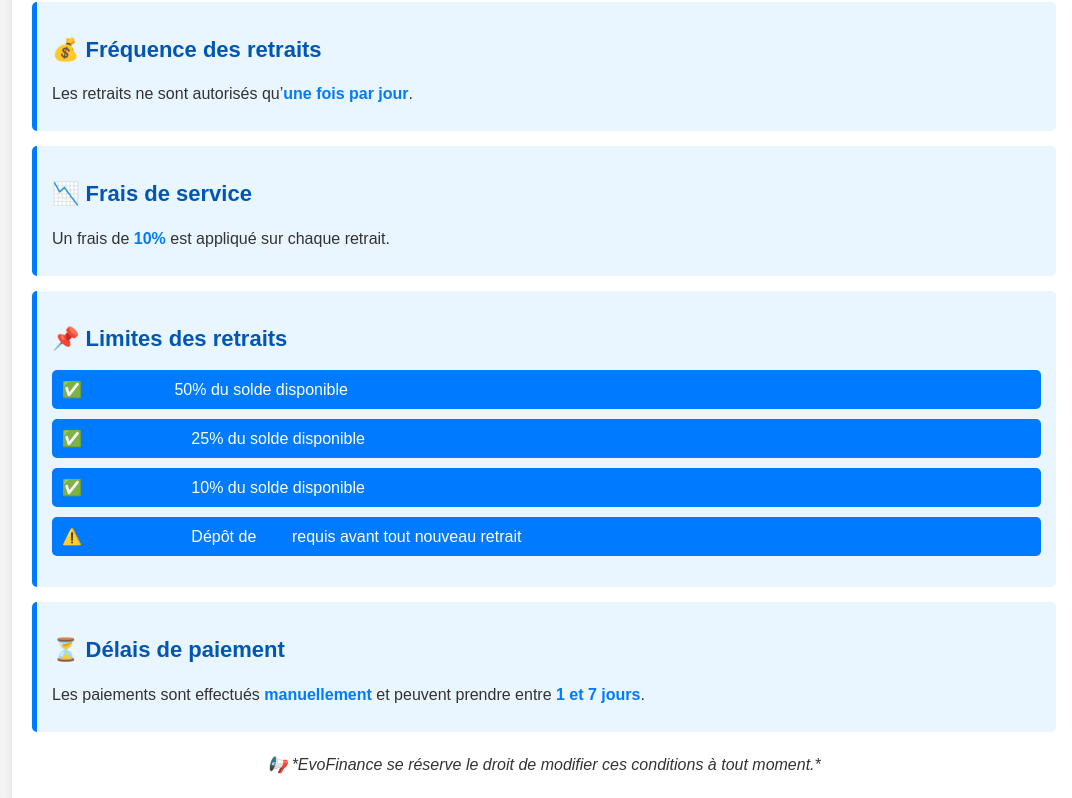
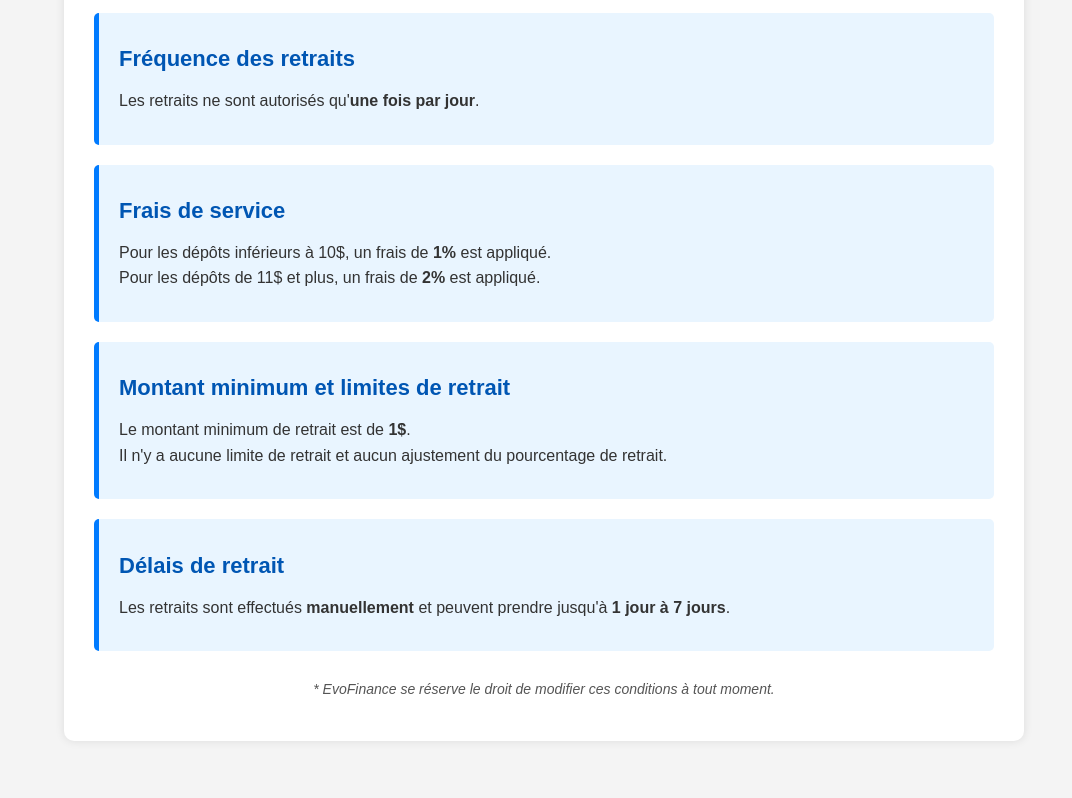
Before and after one commit to Urmin27/EVO-FINANCE-CONDITION-RETRAIT-, a plain HTML site: page index.html in a window 1280 px wide. Shown: the part 139-937 px from the top of the page, without its empty margins (96-1168 px from the left). Drawn offline with Linux system fonts and the light colour scheme.

Commit message:
Update index.html

```diff
--- a/index.html
+++ b/index.html
@@ -14,59 +14,41 @@
     }
     .container {
       width: 80%;
+      max-width: 900px;
       margin: 50px auto;
-            background: white;
-            padding: 20px;
+      background: #fff;
+      padding: 30px;
       border-radius: 10px;
       box-shadow: 0px 0px 10px rgba(0, 0, 0, 0.1);
-            text-align: center;
     }
     h1 {
+      text-align: center;
       color: #007BFF;
-            text-align: center;
       font-size: 28px;
-        }
-        h2 {
-            color: #0056b3;
-            font-size: 22px;
-            margin-top: 20px;
-        }
-        p {
-            font-size: 16px;
-            line-height: 1.6;
-            margin: 10px 0;
-        }
-        .highlight {
-            font-weight: bold;
-            color: #007BFF;
+      margin-bottom: 20px;
     }
     .info-box {
       background: #e9f5ff;
-            padding: 15px;
+      padding: 15px 20px;
       border-left: 5px solid #007BFF;
-            margin: 15px 0;
       border-radius: 5px;
-            text-align: left;
+      margin: 20px 0;
     }
-        .condition-list {
-            text-align: left;
-            padding: 0;
+    .info-box h2 {
+      color: #0056b3;
+      font-size: 22px;
+      margin-bottom: 10px;
     }
-        .condition-list li {
-            list-style: none;
-            background: #007BFF;
-            color: white;
-            padding: 10px;
-            margin: 10px 0;
-            border-radius: 5px;
+    .info-box p {
+      font-size: 16px;
+      line-height: 1.6;
     }
     .footer {
-            margin-top: 20px;
+      text-align: center;
+      margin-top: 30px;
       font-style: italic;
-        }
-        .withdraw-icon {
-            width: 80px;
-            height: 80px;
+      font-size: 14px;
+      color: #555;
     }
   </style>
 </head>
@@ -76,143 +58,37 @@
   <h1>📢 Conditions de Retrait 📢</h1>
 
   <div class="info-box">
-        <h2>💰 Fréquence des retraits</h2>
-        <p>Les retraits ne sont autorisés qu’<span class="highlight">une fois par jour</span>.</p>
+    <h2>Fréquence des retraits</h2>
+    <p>Les retraits ne sont autorisés qu'<strong>une fois par jour</strong>.</p>
   </div>
 
   <div class="info-box">
-        <h2>📉 Frais de service</h2>
-        <p>Un frais de <span class="highlight">10%</span> est appliqué sur chaque retrait.</p>
+    <h2>Frais de service</h2>
+    <p>
+      Pour les dépôts inférieurs à 10$, un frais de <strong>1%</strong> est appliqué.<br>
+      Pour les dépôts de 11$ et plus, un frais de <strong>2%</strong> est appliqué.
+    </p>
   </div>
 
   <div class="info-box">
-        <h2>📌 Limites des retraits</h2>
-        <ul class="condition-list">
-            <li>✅ <span class="highlight">1er retrait :</span> 50% du solde disponible</li>
-            <li>✅ <span class="highlight">2ème retrait :</span> 25% du solde disponible</li>
-            <li>✅ <span class="highlight">3ème retrait :</span> 10% du solde disponible</li>
-            <li>⚠️ <span class="highlight">4ème retrait :</span> Dépôt de <span class="highlight">10$</span> requis avant tout nouveau retrait</li>
-        </ul>
+    <h2>Montant minimum et limites de retrait</h2>
+    <p>
+      Le montant minimum de retrait est de <strong>1$</strong>.<br>
+      Il n'y a aucune limite de retrait et aucun ajustement du pourcentage de retrait.
+    </p>
   </div>
 
   <div class="info-box">
-        <h2>⏳ Délais de paiement</h2>
-        <p>Les paiements sont effectués <span class="highlight">manuellement</span> et peuvent prendre entre <span class="highlight">1 et 7 jours</span>.</p>
+    <h2>Délais de retrait</h2>
+    <p>
+      Les retraits sont effectués <strong>manuellement</strong> et peuvent prendre jusqu'à <strong>1 jour à 7 jours</strong>.
+    </p>
   </div>
 
   <div class="footer">
-        <p>📢 *EvoFinance se réserve le droit de modifier ces conditions à tout moment.*</p>
+    <p>* EvoFinance se réserve le droit de modifier ces conditions à tout moment.</p>
   </div>
 </div>
 
 </body>
 </html>
-<!DOCTYPE html>
-<html lang="fr">
-<head>
-    <meta charset="UTF-8">
-    <meta name="viewport" content="width=device-width, initial-scale=1.0">
-    <title>Conditions de Retrait - EvoFinance</title>
-    <style>
-        body {
-            font-family: Arial, sans-serif;
-            margin: 0;
-            padding: 0;
-            background-color: #f4f4f4;
-            color: #333;
-        }
-        .container {
-            width: 80%;
-            margin: 50px auto;
-            background: white;
-            padding: 20px;
-            border-radius: 10px;
-            box-shadow: 0px 0px 10px rgba(0, 0, 0, 0.1);
-            text-align: center;
-        }
-        h1 {
-            color: #007BFF;
-            text-align: center;
-            font-size: 28px;
-        }
-        h2 {
-            color: #0056b3;
-            font-size: 22px;
-            margin-top: 20px;
-        }
-        p {
-            font-size: 16px;
-            line-height: 1.6;
-            margin: 10px 0;
-        }
-        .highlight {
-            font-weight: bold;
-            color: #007BFF;
-        }
-        .info-box {
-            background: #e9f5ff;
-            padding: 15px;
-            border-left: 5px solid #007BFF;
-            margin: 15px 0;
-            border-radius: 5px;
-            text-align: left;
-        }
-        .condition-list {
-            text-align: left;
-            padding: 0;
-        }
-        .condition-list li {
-            list-style: none;
-            background: #007BFF;
-            color: white;
-            padding: 10px;
-            margin: 10px 0;
-            border-radius: 5px;
-        }
-        .footer {
-            margin-top: 20px;
-            font-style: italic;
-        }
-        .withdraw-icon {
-            width: 80px;
-            height: 80px;
-        }
-    </style>
-</head>
-<body>
-
-<div class="container">
-    <h1>📢 Conditions de Retrait 📢</h1>
-
-    <div class="info-box">
-        <h2>💰 Fréquence des retraits</h2>
-        <p>Les retraits ne sont autorisés qu’<span class="highlight">une fois par jour</span>.</p>
-    </div>
-
-    <div class="info-box">
-        <h2>📉 Frais de service</h2>
-        <p>Un frais de <span class="highlight">10%</span> est appliqué sur chaque retrait.</p>
-    </div>
-
-    <div class="info-box">
-        <h2>📌 Limites des retraits</h2>
-        <ul class="condition-list">
-            <li>✅ <span class="highlight">1er retrait :</span> 50% du solde disponible</li>
-            <li>✅ <span class="highlight">2ème retrait :</span> 25% du solde disponible</li>
-            <li>✅ <span class="highlight">3ème retrait :</span> 10% du solde disponible</li>
-            <li>⚠️ <span class="highlight">4ème retrait :</span> Dépôt de <span class="highlight">10$</span> requis avant tout nouveau retrait</li>
-        </ul>
-    </div>
-
-    <div class="info-box">
-        <h2>⏳ Délais de paiement</h2>
-        <p>Les paiements sont effectués <span class="highlight">manuellement</span> et peuvent prendre entre <span class="highlight">1 et 7 jours</span>.</p>
-    </div>
-
-    <div class="footer">
-        <p>📢 *EvoFinance se réserve le droit de modifier ces conditions à tout moment.*</p>
-    </div>
-</div>
-
-</body>
-</html>
```
Lines whose indentation alone changed are shown as unchanged.
